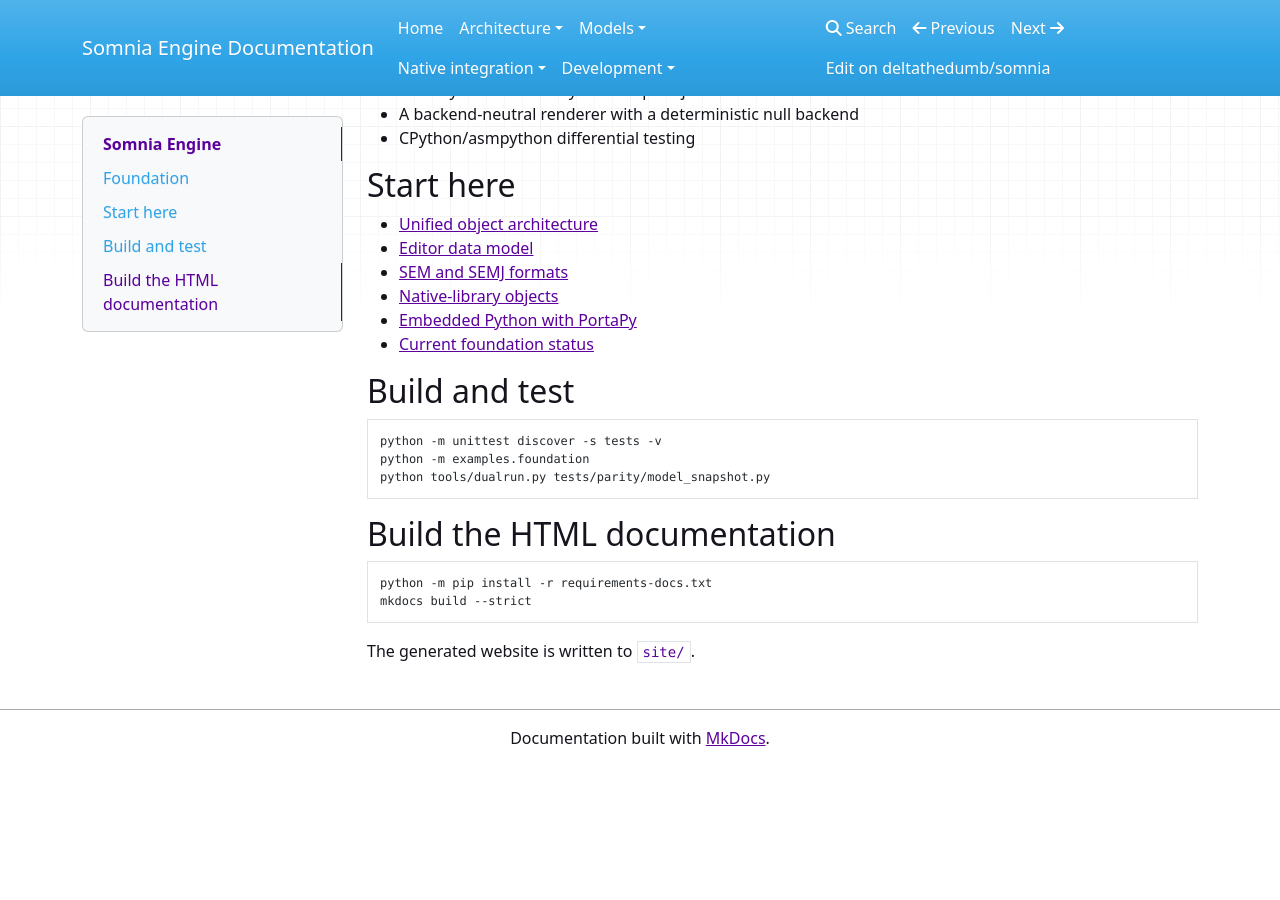
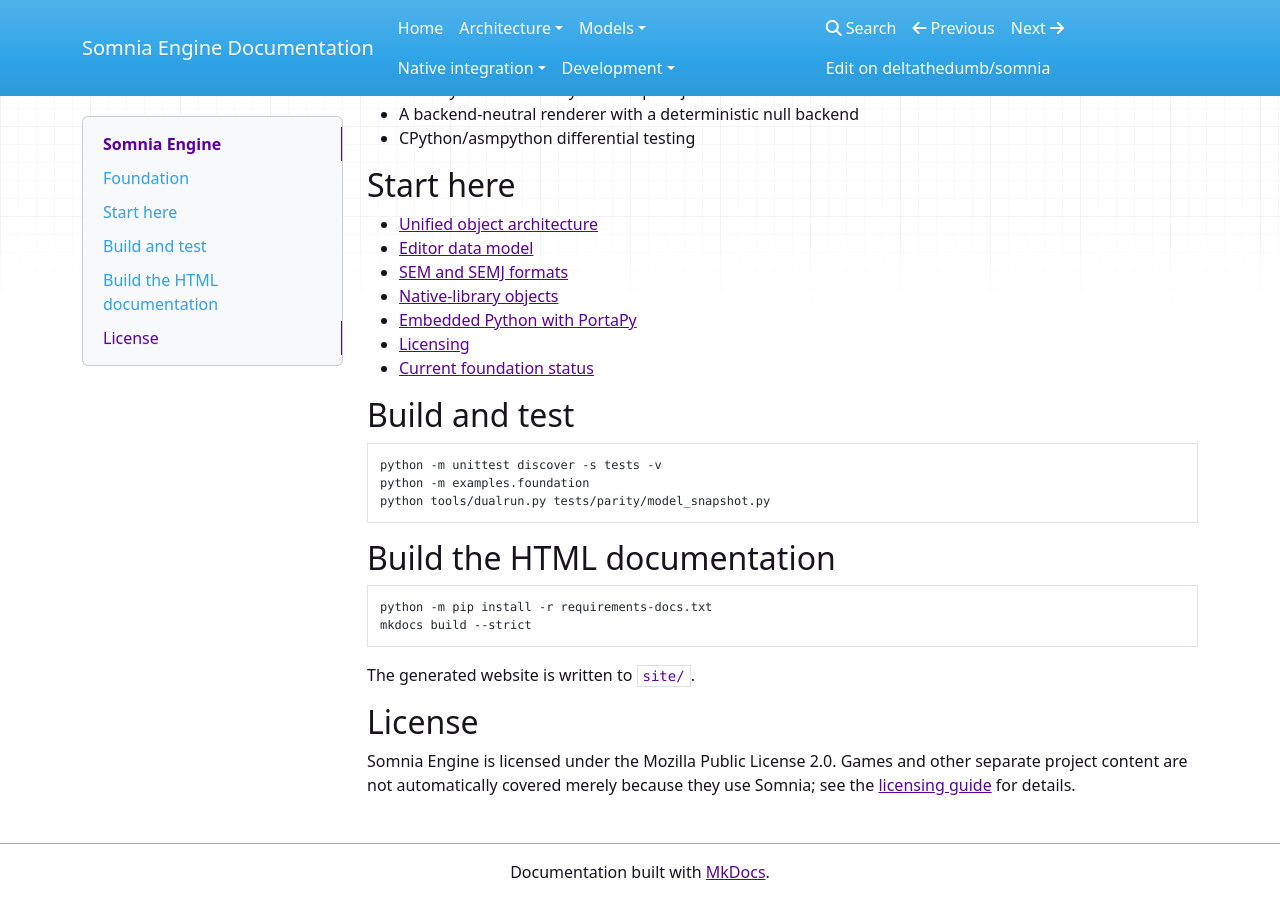
Before and after one commit to deltathedumb/somnia, an MkDocs documentation site: the page built from docs/index.md, in a window 1280 px wide and 900 px high, scrolled down 599 px. Built offline with MkDocs 1.6.1, drawn with Linux system fonts in a browser that asks for light colours; nearby versions of some CDN libraries; before the commit the page ends 1365 px from its top, so only the background shows below that.

Commit message:
Link licensing guidance from documentation home

````diff
--- a/docs/index.md
+++ b/docs/index.md
@@ -29,6 +29,7 @@
 - [SEM and SEMJ formats](model-formats.md)
 - [Native-library objects](native-libraries.md)
 - [Embedded Python with PortaPy](embedded-python.md)
+- [Licensing](licensing.md)
 - [Current foundation status](foundation-status.md)
 
 ## Build and test
@@ -47,3 +48,7 @@
 ```
 
 The generated website is written to `site/`.
+
+## License
+
+Somnia Engine is licensed under the Mozilla Public License 2.0. Games and other separate project content are not automatically covered merely because they use Somnia; see the [licensing guide](licensing.md) for details.
````
